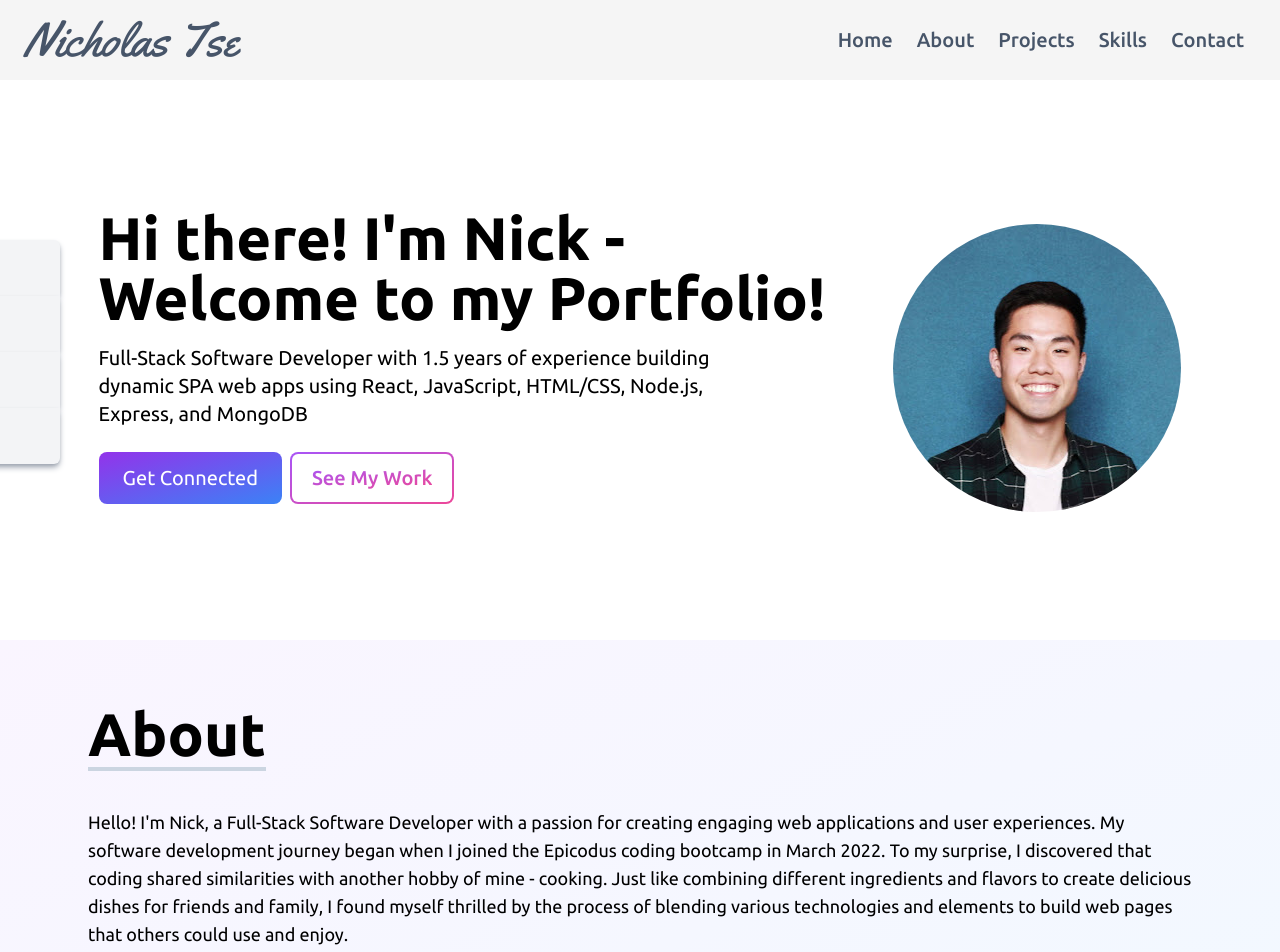
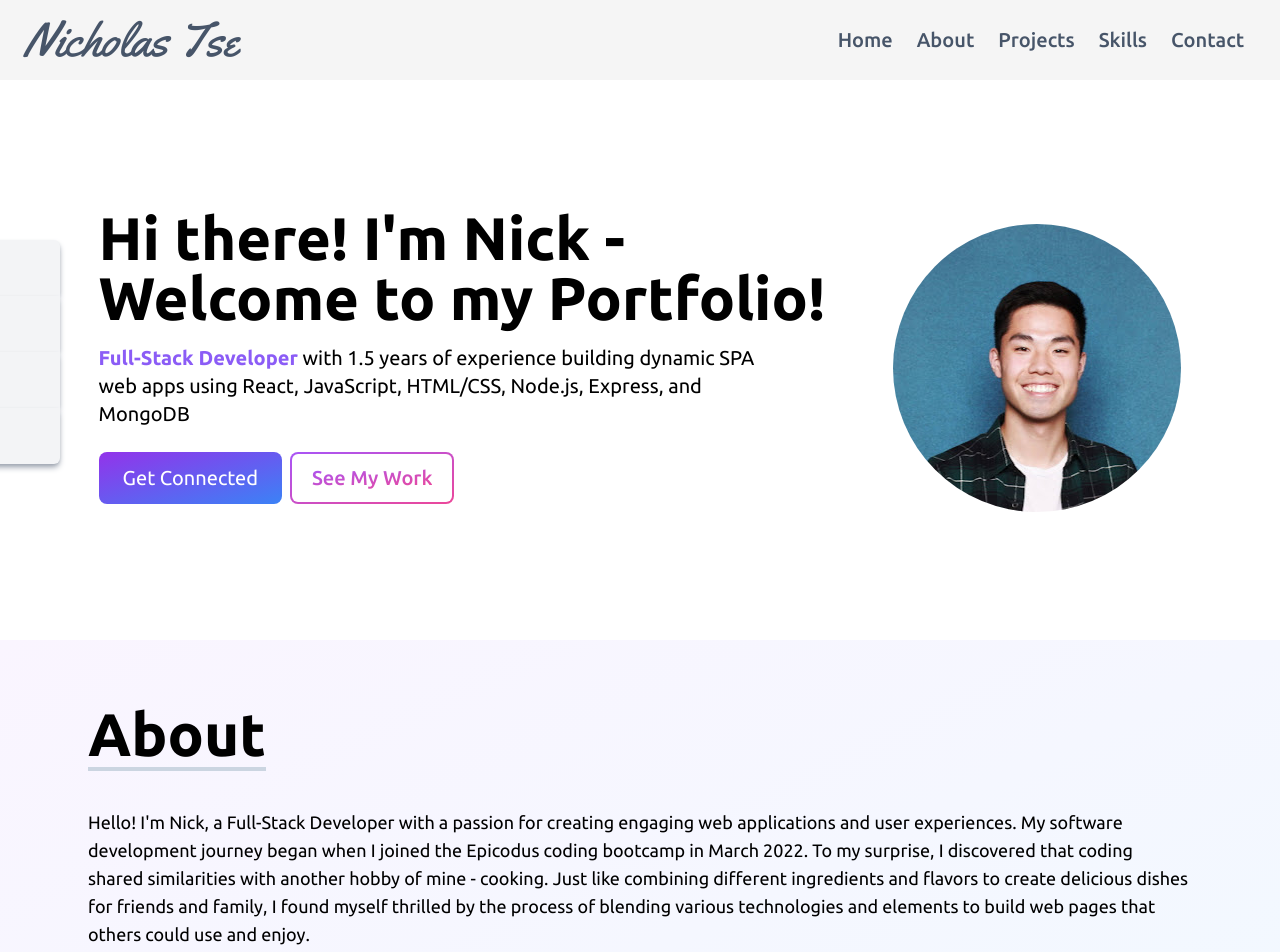
Before and after one commit to n-tse/portfolio-website, a React (Vite) app: page / in a window 1280 px wide. Shown: the top 952 px of the page. Built offline with nearby package versions, Linux system fonts and the light colour scheme; some icons are missing.

Commit message:
add personal logo favicon; adjust some wording and text styling

```diff
--- a/index.html
+++ b/index.html
@@ -2,7 +2,7 @@
 <html lang="en">
   <head>
     <meta charset="UTF-8" />
-    <!-- <link rel="icon" type="image/svg+xml" href="/vite.svg" /> -->
+    <link rel="icon" type="image/png" href="/PersonalLogo.png" />
     <meta name="viewport" content="width=device-width, initial-scale=1.0" />
     <title>Nicholas Tse Portfolio</title>
   </head>
--- a/src/components/About.jsx
+++ b/src/components/About.jsx
@@ -13,7 +13,7 @@ const About = () => {
           </h2>
         </div>
         <p className="text-lg mt-3">
-          Hello! I'm Nick, a Full-Stack Software Developer with a passion for
+          Hello! I'm Nick, a Full-Stack Developer with a passion for
           creating engaging web applications and user experiences. My software
           development journey began when I joined the Epicodus coding bootcamp in
           March 2022. To my surprise, I discovered that coding shared
--- a/src/components/Contact.jsx
+++ b/src/components/Contact.jsx
@@ -31,7 +31,7 @@ const Contact = () => {
                 <h2 className="text-2xl text-black md:text-3xl lg:text-4xl font-medium pt-4">
                   Nicholas Tse
                 </h2>
-                <p className="lg:text-lg pt-2">Full-Stack Software Developer</p>
+                <p className="lg:text-lg pt-1"><span className="text-violet-500 font-semibold">Full-Stack Software Developer</span></p>
                 <div className="py-2">
                   <div className="flex items-center md:text-xs lg:text-base">
                     <FaRegEnvelope size={20} className="mr-1 flex-shrink-0"/> nicholashtse@gmail.com
--- a/src/components/Hero.jsx
+++ b/src/components/Hero.jsx
@@ -12,7 +12,7 @@ const Hero = () => {
             Hi there! I'm Nick - Welcome to my Portfolio!
           </h2>
           <p className="py-4 text-lg md:text-xl lg:w-[85%] text-justify lg:text-start">
-            Full-Stack Software Developer with 1.5 years of experience building
+            <span className="text-violet-500 font-semibold">Full-Stack Developer</span> with 1.5 years of experience building
             dynamic SPA web apps using React, JavaScript, HTML/CSS, Node.js,
             Express, and MongoDB
           </p>
--- a/src/data.js
+++ b/src/data.js
@@ -25,7 +25,7 @@ export const projectsList = [
   {
     id: 1,
     projectName: "West Buy",
-    projectDescription: "TypeScript, React, BootStrap",
+    projectDescription: "TypeScript, React, Bootstrap",
     src: "/ProjectScreenshots/WestBuyScreenshot.png",
     hasDemo: true,
     demoLink: "https://n-tse.github.io/ts-shopping-cart/",
```
Also changed, not shown: public/PersonalLogo.png (added), 1 other file (tests, documents, lock files or other folders).
